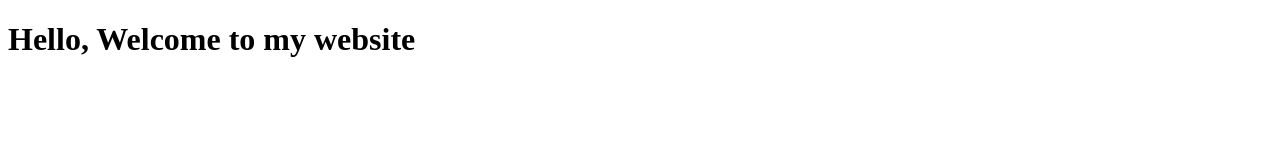
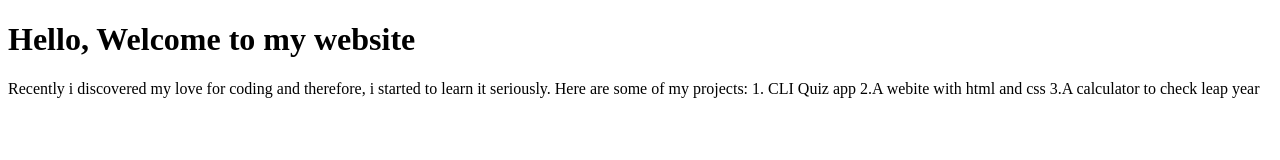
Before and after one commit to kirandebnath81/student-site, a plain HTML site: page index.html in a window 1280 px wide. Drawn offline with Linux system fonts and the light colour scheme.

Commit message:
docs: updated details
updated my projects

```diff
--- a/index.html
+++ b/index.html
@@ -7,5 +7,14 @@
 </head>
 <body>
     <h1>Hello, Welcome to my website</h1>
+
+      <p>Recently i discovered my love for coding and therefore, i started to learn it seriously.
+
+        Here are some of my projects:
+
+       1. CLI Quiz app
+       2.A webite with html and css
+       3.A calculator to check leap year</p>
+
 </body>
 </html>
```
